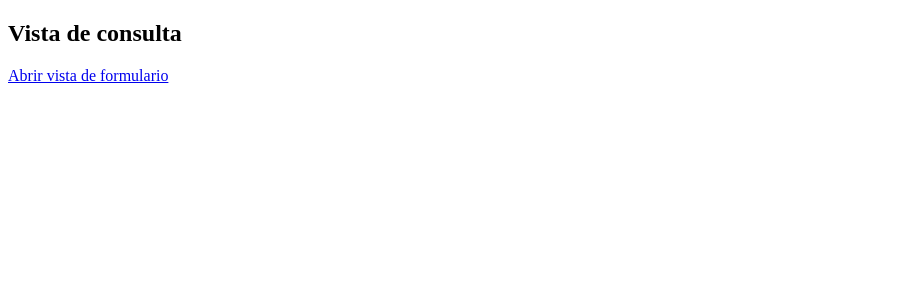
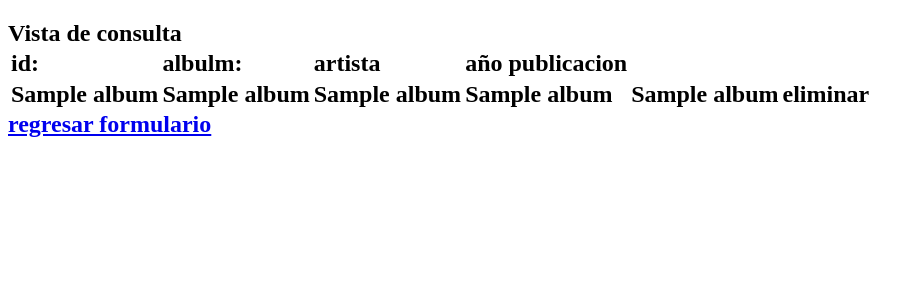
Before and after one commit to Axe1gr7/POO206, a Flask app: template flask_proyect/templates/consulta.html in a window 1280 px wide. Shown: the top 300 px of the page, without its empty margins (0-924 px from the left). Run offline with Flask 3, Linux system fonts and the light colour scheme; the template is opened without the code that fills it: most values are stand-ins (such as "Sample title", 1, 10 or a date in 2020); some libraries are stand-ins or nearby versions.

Commit message:
practica 10

```diff
--- a/flask_proyect/app.py
+++ b/flask_proyect/app.py
@@ -22,15 +22,44 @@ def DB_check():
      except MySQLdb.MySQLError as e:return jsonify( {'status':'error','message':str(e)} ),500
 
 
+
 #RUTA TRY-CATCH PARA ERRORES
 @app.errorhandler(404)
 def PagNoE(e):
     return 'CUIDADO: ERROR DE CAPA 8 ¡¡¡'
 
 
-@app.route('/formulario')
+@app.route('/')
 def home():
-    return render_template('formulario.html')
+     try:
+          cursor=mysql.connection.cursor()
+          cursor.execute('SELECT * FROM tb_albums')
+          consultaTodo= cursor.fetchall()
+          return render_template('formulario.html', errores={},albums=consultaTodo)
+
+     except Exception as e:
+          print('error al consultar todo: ' +e)
+          return render_template('formulario.html', errores={},albums=[])
+
+     finally:
+          cursor.close()
+
+
+@app.route('/detalle/<int:id>')
+def detalle(id):
+     try:
+          cursor=mysql.connection.cursor()
+          cursor.execute('SELECT * FROM tb_albums WHERE id=%s',(id,))
+          consultaid= cursor.fetchone()
+          return render_template('consulta.html' ,album=consultaid)
+
+     except Exception as e:
+          print('error al consultar por ID: ' +e)
+          return redirect(url_for('home'))
+
+     finally:
+          cursor.close()
+
 
 @app.route('/consulta')
 def consulta():
@@ -58,7 +87,7 @@ def guardar():
      if not errores:
         try:
              cursor=mysql.connection.cursor()
-             cursor.execute('insert into new_table(titulo,artista,anio) values (%s,%s,%s)',(vtitulo,vartista,vanio))
+             cursor.execute('insert into tb_albums(titulo,artista,anio) values (%s,%s,%s)',(vtitulo,vartista,vanio))
              mysql.connection.commit()
              flash('album guardado en la bd')
              return redirect(url_for('home'))
--- a/flask_proyect/templates/consulta.html
+++ b/flask_proyect/templates/consulta.html
@@ -6,7 +6,30 @@
     <title>Formulario</title>
 </head>
 <body>
-    <h2> Vista de consulta</h2>
-    <a href="/formulario"> Abrir vista de formulario </a>
+    <h2> Vista de consulta
+
+       <table>
+        <thead>
+
+            <tr>
+                <td>id:</td>
+                <td>albulm:</td>
+                <td>artista</td>
+                <td>año publicacion</td>
+            </tr>
+        </thead>
+        <tbody>
+        <tr>
+            <td>{{album.0}}</td>
+            <td>{{album.1}}</td>
+            <td>{{album.2}}</td>
+            <td>{{album.3}}</td>
+            <td>{{album.4}}</td>
+            <td><a herf="#">eliminar</a></td>
+
+        </tr>
+        </tbody>
+    </table>
+    <a href="/">regresar formulario</a>
 </body>
 </html>
```
Also changed, not shown: flask_proyect/templates/formulario.html (+15 -0 lines).
